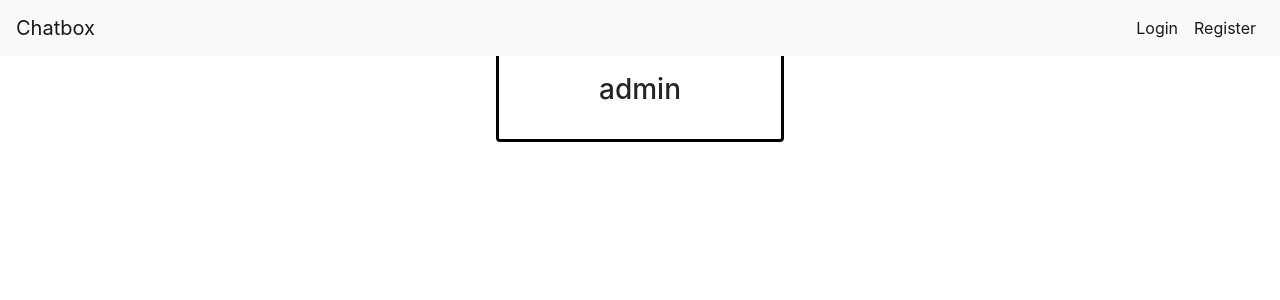
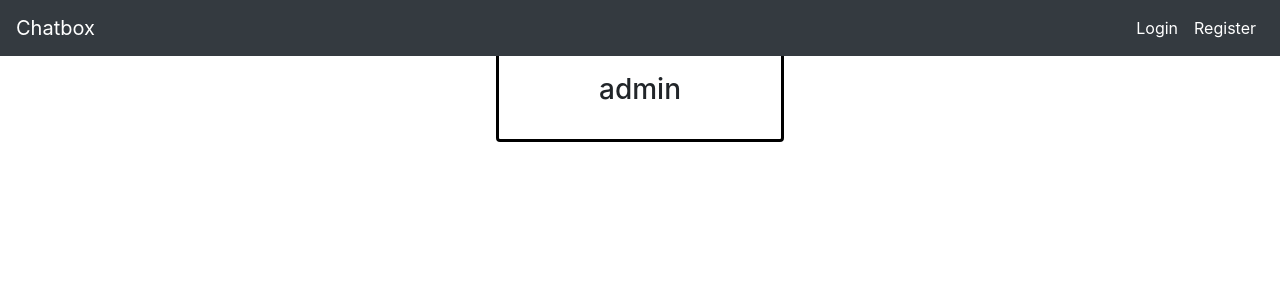
Before and after one commit to BeKingsman/chatbox, a Django app: page /chats/ in a window 1280 px wide. Shown: the top 300 px of the page. Run offline with Django 3.2, Linux system fonts and the light colour scheme; data comes from the database, SQL or seed files in the repository; both versions use the stored data as it was after the commit; some libraries are stand-ins or nearby versions.

Commit message:
Navbar turned dark and database updated

```diff
--- a/templates/base.html
+++ b/templates/base.html
@@ -29,7 +29,7 @@
     </div>
       </nav> -->
 
-      <nav class="navbar navbar-expand-lg fixed-top navbar-light bg-light">
+      <nav class="navbar navbar-expand-lg fixed-top navbar-dark bg-dark">
         <a class="navbar-brand" href="{% url 'home' %}">Chatbox</a>
         <button class="navbar-toggler" type="button" data-toggle="collapse" data-target="#navbarSupportedContent" aria-controls="navbarSupportedContent" aria-expanded="false" aria-label="Toggle navigation">
           <span class="navbar-toggler-icon"></span>
```
Also changed, not shown: db.sqlite3.
